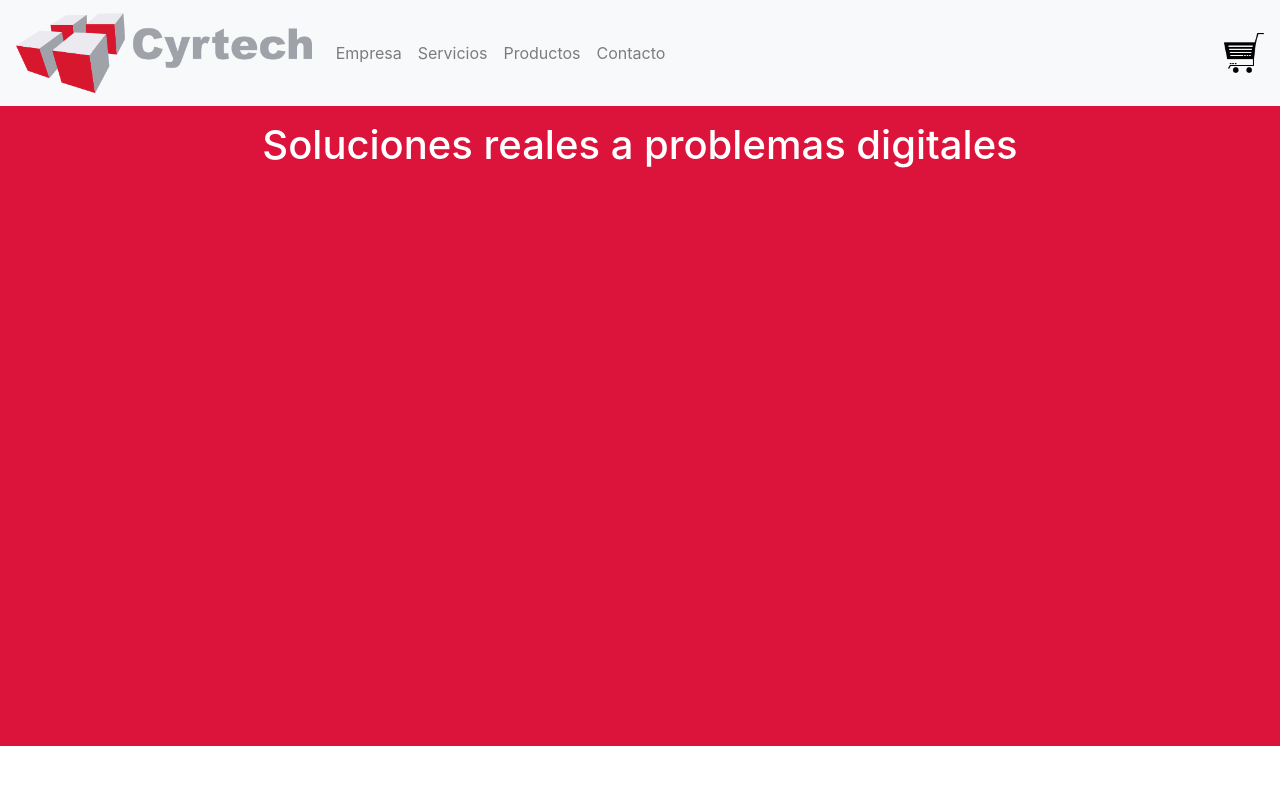
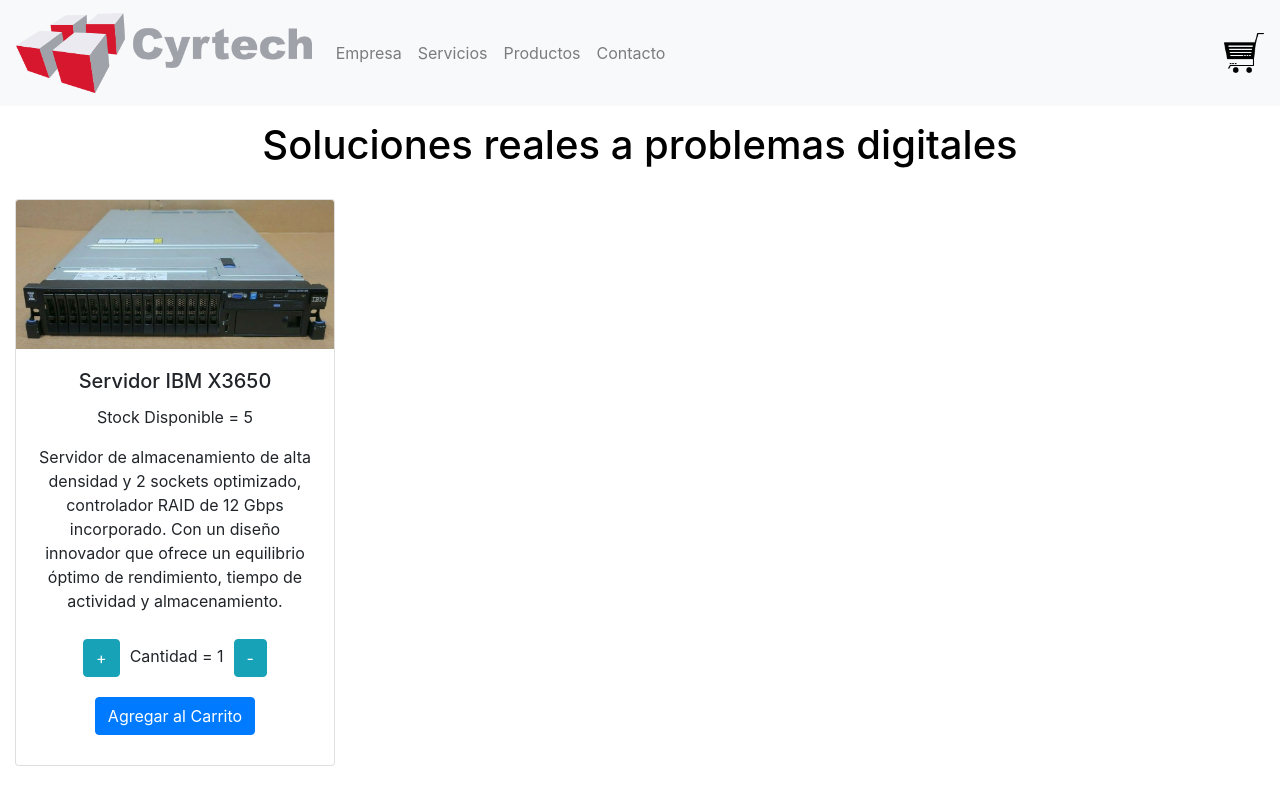
Before and after one commit to Juanca-Developer/tiendaCyrtech, a React (Create React App) app: page / in a window 1280 px wide. Built offline with nearby package versions, Linux system fonts and the light colour scheme.

Commit message:
contador con boton

```diff
--- a/src/App.css
+++ b/src/App.css
@@ -16,3 +16,23 @@
 .logo-carrito{
   height: 5vmin;
 }
+.btn{
+
+   padding: 5px;
+   margin: 10px;
+
+}
+.img-item{
+  height: 25vmin;
+}
+.item-count{
+   text-align: center;
+
+
+}
+.item-title{
+  font-size: 25px;
+  font-family: 'Lucida Sans', 'Lucida Sans Regular', 'Lucida Grande', 'Lucida Sans Unicode', Geneva, Verdana, sans-serif;
+  font-weight: 700;
+
+}
--- a/src/App.js
+++ b/src/App.js
@@ -3,6 +3,8 @@
 import NavBar from './components/Navbar'
 import ItemListContainer from './components/ItemListContainer';
 import 'bootstrap/dist/css/bootstrap.min.css';
+
+
 
 
 
@@ -14,7 +16,8 @@
          <NavBar/>
       </header>
       <ItemListContainer greeting = "Soluciones reales a problemas digitales"/>
-    </div>
+
+      </div>
   );
 }
 
--- a/src/components/ItemContainerList.css
+++ b/src/components/ItemContainerList.css
@@ -1,6 +1,5 @@
 .container-home{
 
-    background-color: crimson;
     height: 80vmin;
 
 }
@@ -9,7 +8,6 @@
 h1{
     text-align: center;
     margin-top: 10px;
-    color: white;
-    background-color: crimson;
+    color: black;
     padding: 15px;
 }
--- /dev/null
+++ b/src/components/ItemCount.js
@@ -0,0 +1,53 @@
+import React, {useState} from 'react'
+import Ibm3650 from '../img/ibmx3650.jpg'
+import Card from "react-bootstrap/Card"
+import Button from "react-bootstrap/Button"
+
+export default function ItemCount() {
+
+var stock = 5
+  const [cantidad, setCantidad] = useState(1);
+
+
+
+  function onIncrement() {
+      if (stock > cantidad) {
+
+          setCantidad(cantidad+ 1);
+
+      } else {
+          alert('La cantidad es mayor al Stock disponible')
+      }
+  }
+
+  function onDecrement() {
+    if (cantidad> 1) {
+      setCantidad(cantidad - 1);
+    } else {
+      alert("Debe agregar algun producto");
+    }
+  }
+
+
+    return (
+      <div className="item-count">
+         <Card style={{ width: '20rem', margin:'15px' }}>
+           <Card.Img variant="top" src={Ibm3650} />
+             <Card.Body>
+                <Card.Title>Servidor IBM X3650</Card.Title>
+                <p> Stock Disponible = {stock}</p>
+               <Card.Text>
+               Servidor de almacenamiento de alta densidad y 2 sockets optimizado, controlador RAID de 12 Gbps incorporado. Con un diseño innovador que ofrece un equilibrio óptimo de rendimiento, tiempo de actividad y almacenamiento.
+               </Card.Text>
+               <Button variant ="info" onClick ={onIncrement}> + </Button>
+               Cantidad = {cantidad}
+               <Button variant ="info" onClick ={onDecrement}> - </Button>
+               <Button variant="primary">Agregar al Carrito</Button>
+             </Card.Body>
+          </Card>
+
+      </div>
+
+
+    )
+  }
--- a/src/components/ItemListContainer.js
+++ b/src/components/ItemListContainer.js
@@ -1,5 +1,7 @@
 import React from 'react';
 import './ItemContainerList.css'
+import ItemCount from './ItemCount';
+
 
 
 export default function Login(props){
@@ -10,6 +12,10 @@
 
          <h1> {props.greeting}</h1>
 
+        <ItemCount/>
+
+
+
     </div>
 
     )
```
Also changed, not shown: src/img/ibmx3650.jpg (added).
